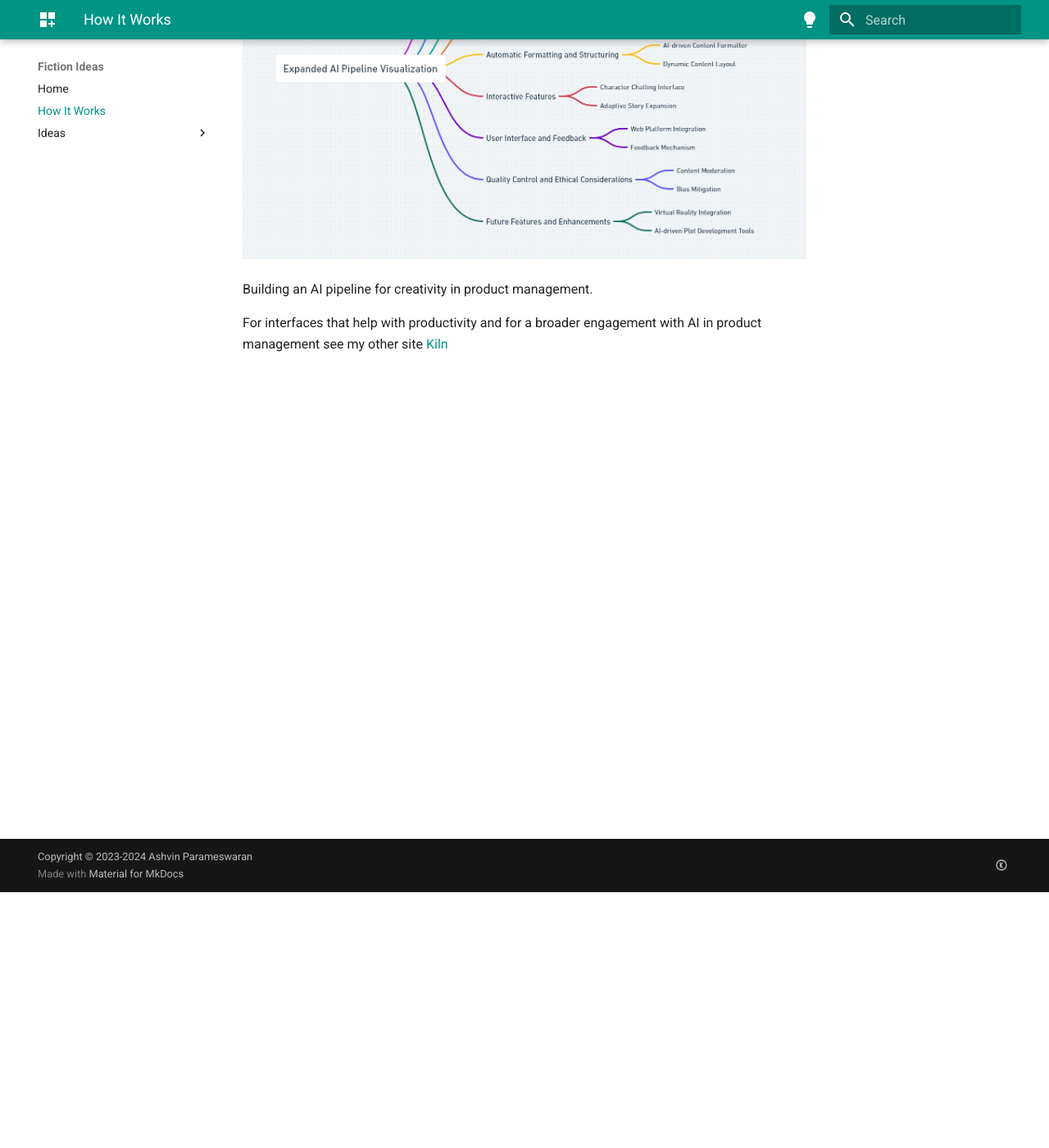
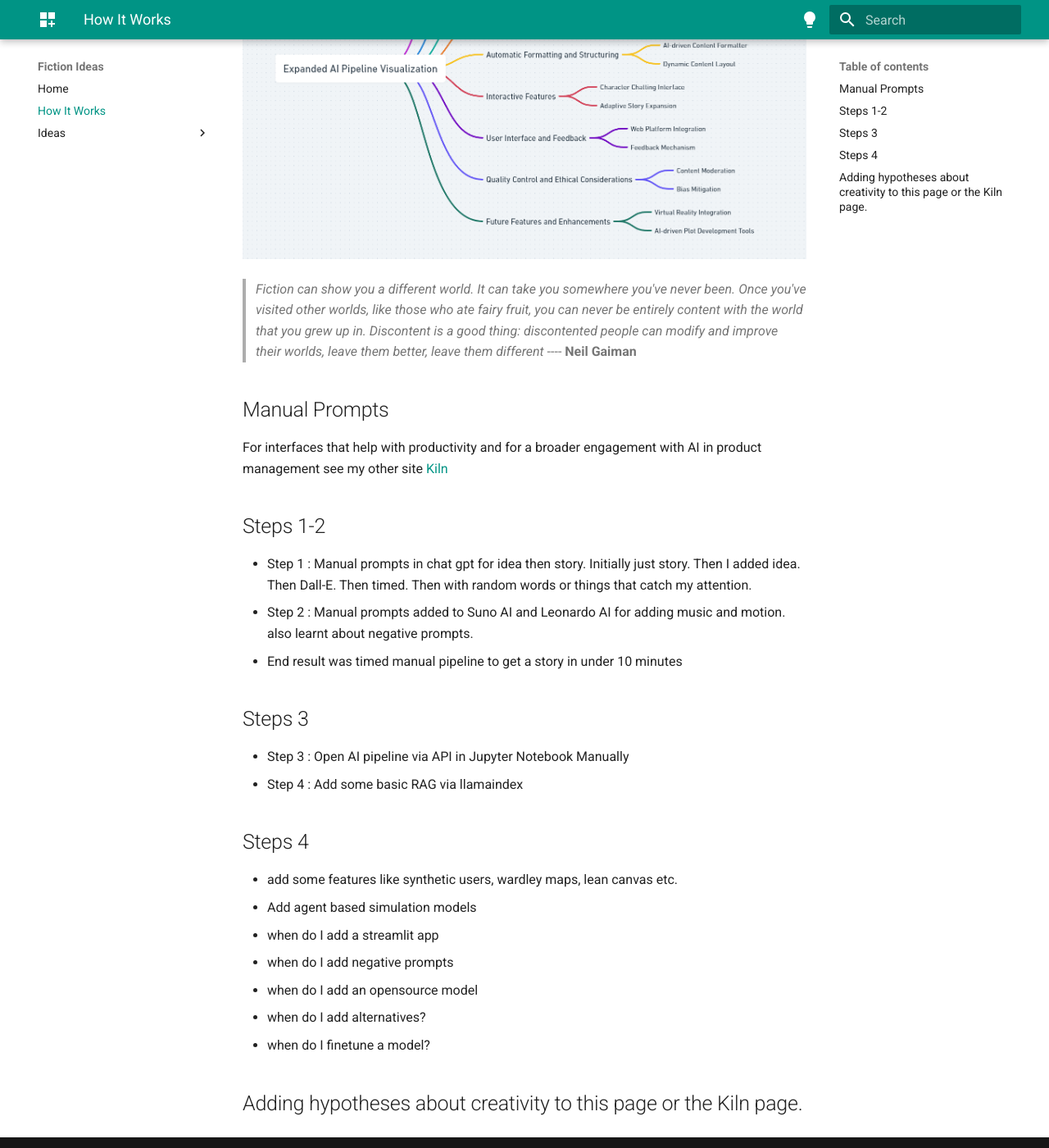
Before and after one commit to sarantium/fictionideas, an MkDocs documentation site: the page built from docs/howitworks.md, in a window 1280 px wide and 1400 px high, scrolled down 312 px. Shown: the whole window at 82% size. Built offline with MkDocs 1.6.1 and Material for MkDocs 9.7.7, drawn with Linux system fonts in a browser that asks for light colours.

Commit message:
update: readme and howitworks

```diff
--- a/docs/howitworks.md
+++ b/docs/howitworks.md
@@ -1,5 +1,30 @@
 ![How It Works](assets/howitworks_1.png)
 
-Building an AI pipeline for creativity in product management.
+> _Fiction can show you a different world. It can take you somewhere you've never been. Once you've visited other worlds, like those who ate fairy fruit, you can never be entirely content with the world that you grew up in. Discontent is a good thing: discontented people can modify and improve their worlds, leave them better, leave them different_ ---- **Neil Gaiman**
+
+## Manual Prompts
 
 For interfaces that help with productivity and for a broader engagement with AI in product management see my other site [Kiln](https://ashvin.au)
+
+## Steps 1-2
+
+- Step 1 : Manual prompts in chat gpt for idea then story. Initially just story. Then I added idea. Then Dall-E. Then timed. Then with random words or things that catch my attention.
+- Step 2 : Manual prompts added to Suno AI and Leonardo AI for adding music and motion. also learnt about negative prompts.
+- End result was timed manual pipeline to get a story in under 10 minutes
+
+## Steps 3
+
+- Step 3 : Open AI pipeline via API in Jupyter Notebook Manually
+- Step 4 : Add some basic RAG via llamaindex
+
+## Steps 4
+
+- add some features like synthetic users, wardley maps, lean canvas etc.
+- Add agent based simulation models
+- when do I add a streamlit app
+- when do I add negative prompts
+- when do I add an opensource model
+- when do I add alternatives?
+- when do I finetune a model?
+
+## Adding hypotheses about creativity to this page or the Kiln page.
```
Also changed, not shown: docs/README.md (+6 -0 lines).
